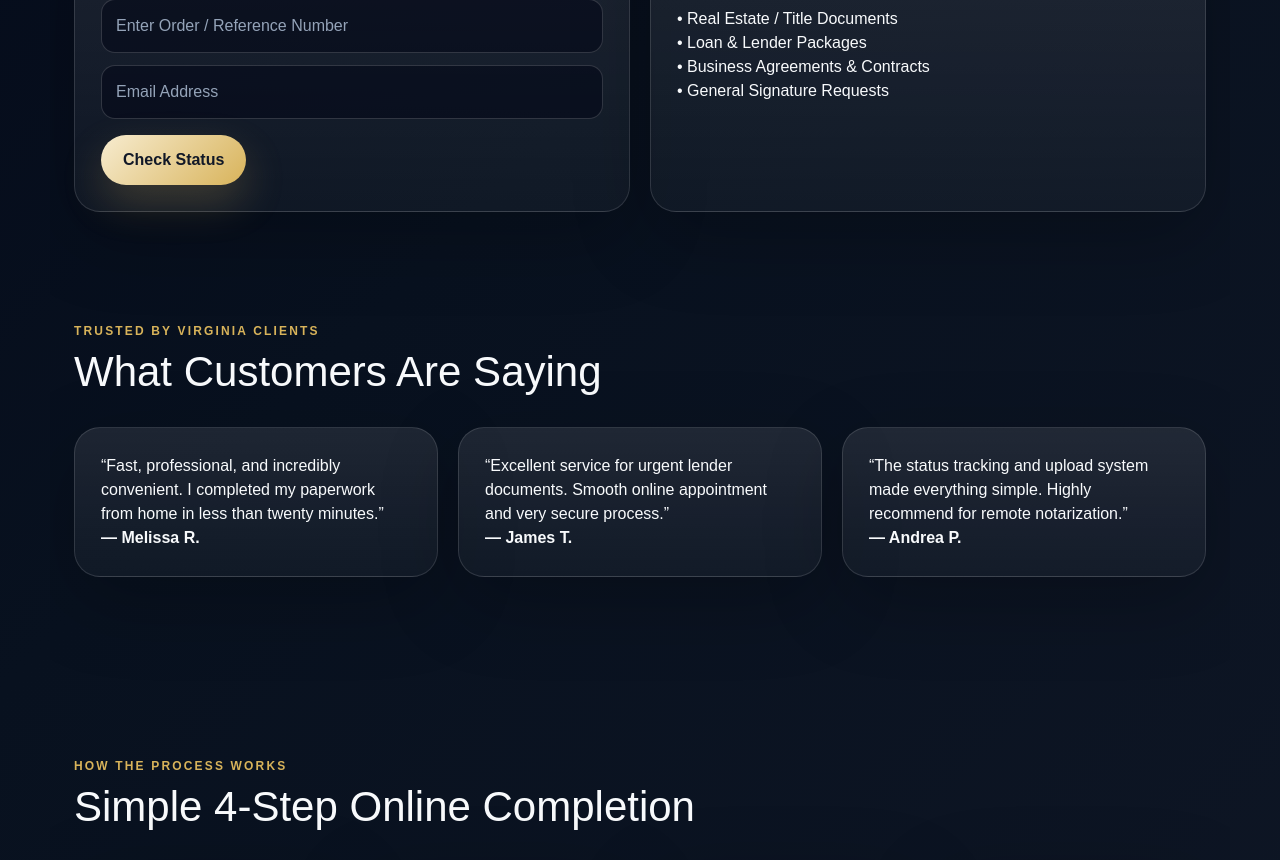
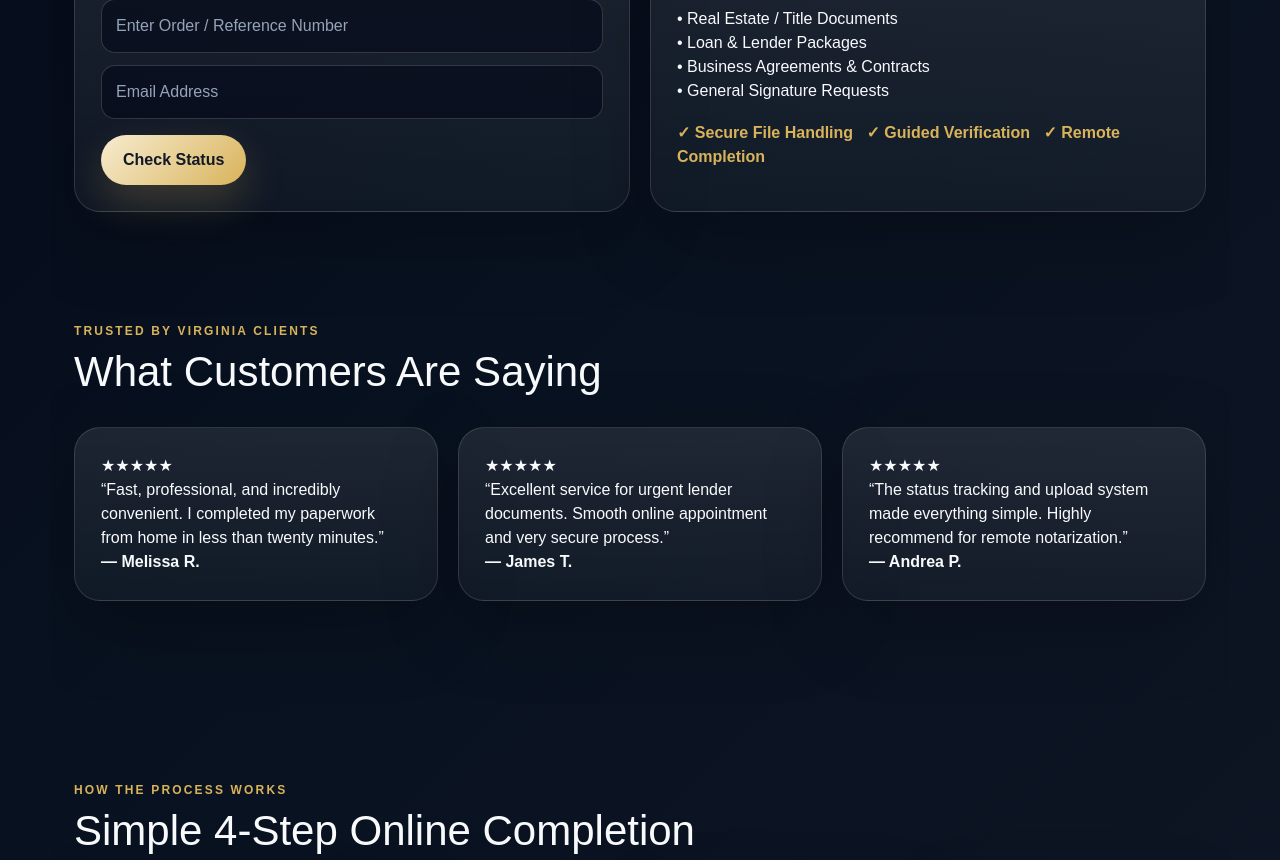
Before and after one commit to rawillia9801/esign, a Next.js app: page / in a window 1280 px wide. Shown: the part 1100-1960 px from the top of the page. Built offline with nearby package versions, Linux system fonts and the light colour scheme.

Commit message:
Link homepage status checker to live results and add trust badges

```diff
--- a/app/page.tsx
+++ b/app/page.tsx
@@ -30,7 +30,7 @@ export default function Home() {
             <h2>Track Your Document Request</h2>
             <input placeholder="Enter Order / Reference Number" style={{width:'100%',padding:'14px',marginBottom:'12px',marginTop:'16px'}} />
             <input placeholder="Email Address" style={{width:'100%',padding:'14px',marginBottom:'16px'}} />
-            <div className="btn">Check Status</div>
+            <Link href="/status" className="btn">Check Status</Link>
           </div>
           <div className="card">
             <div className="eyebrow">Documents We Commonly Process</div>
@@ -40,6 +40,7 @@ export default function Home() {
             <p>• Loan & Lender Packages</p>
             <p>• Business Agreements & Contracts</p>
             <p>• General Signature Requests</p>
+            <div style={{marginTop:'18px',color:'#d8b35a',fontWeight:700}}>✓ Secure File Handling &nbsp; ✓ Guided Verification &nbsp; ✓ Remote Completion</div>
           </div>
         </div>
       </section>
@@ -48,9 +49,9 @@ export default function Home() {
         <div className="eyebrow">Trusted By Virginia Clients</div>
         <h2 style={{fontSize:'42px'}}>What Customers Are Saying</h2>
         <div className="grid-3" style={{marginTop:'24px'}}>
-          <div className="card"><p>“Fast, professional, and incredibly convenient. I completed my paperwork from home in less than twenty minutes.”</p><strong>— Melissa R.</strong></div>
-          <div className="card"><p>“Excellent service for urgent lender documents. Smooth online appointment and very secure process.”</p><strong>— James T.</strong></div>
-          <div className="card"><p>“The status tracking and upload system made everything simple. Highly recommend for remote notarization.”</p><strong>— Andrea P.</strong></div>
+          <div className="card"><p>★★★★★</p><p>“Fast, professional, and incredibly convenient. I completed my paperwork from home in less than twenty minutes.”</p><strong>— Melissa R.</strong></div>
+          <div className="card"><p>★★★★★</p><p>“Excellent service for urgent lender documents. Smooth online appointment and very secure process.”</p><strong>— James T.</strong></div>
+          <div className="card"><p>★★★★★</p><p>“The status tracking and upload system made everything simple. Highly recommend for remote notarization.”</p><strong>— Andrea P.</strong></div>
         </div>
       </section>
 
```
